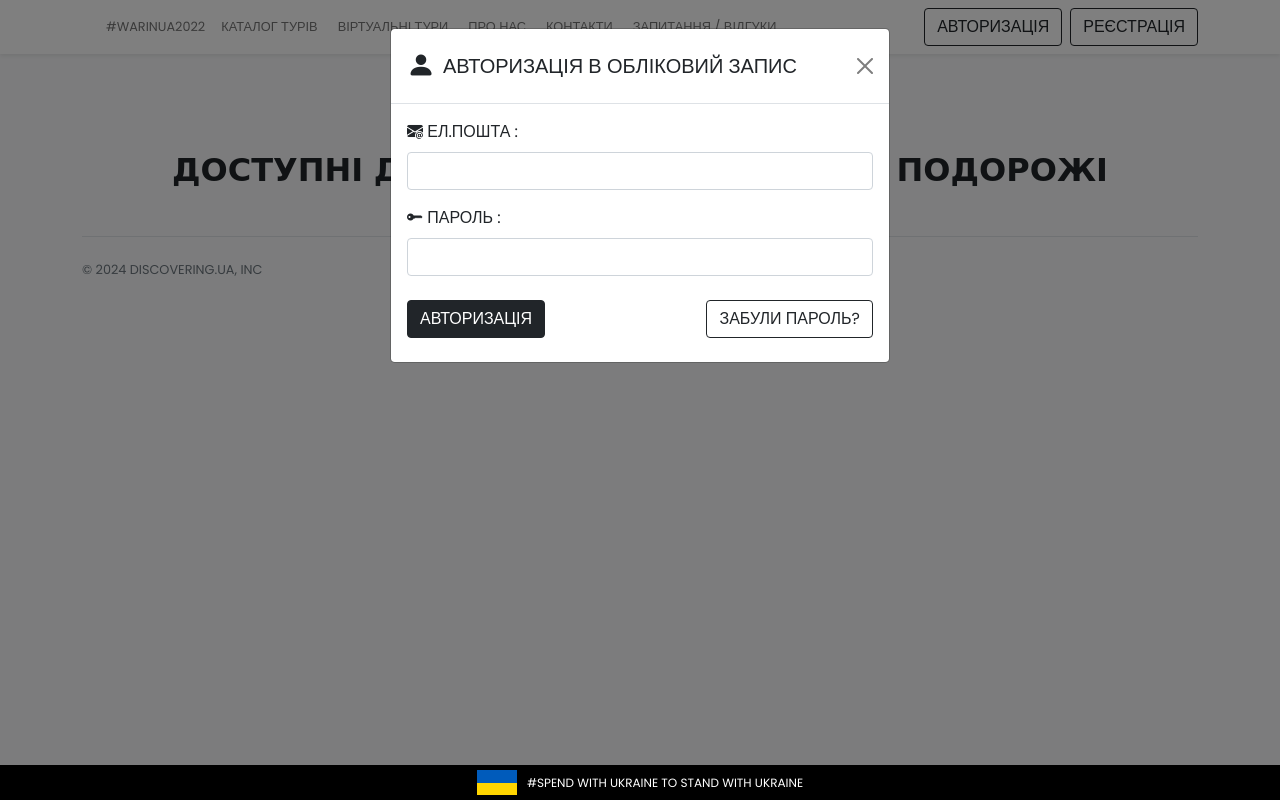
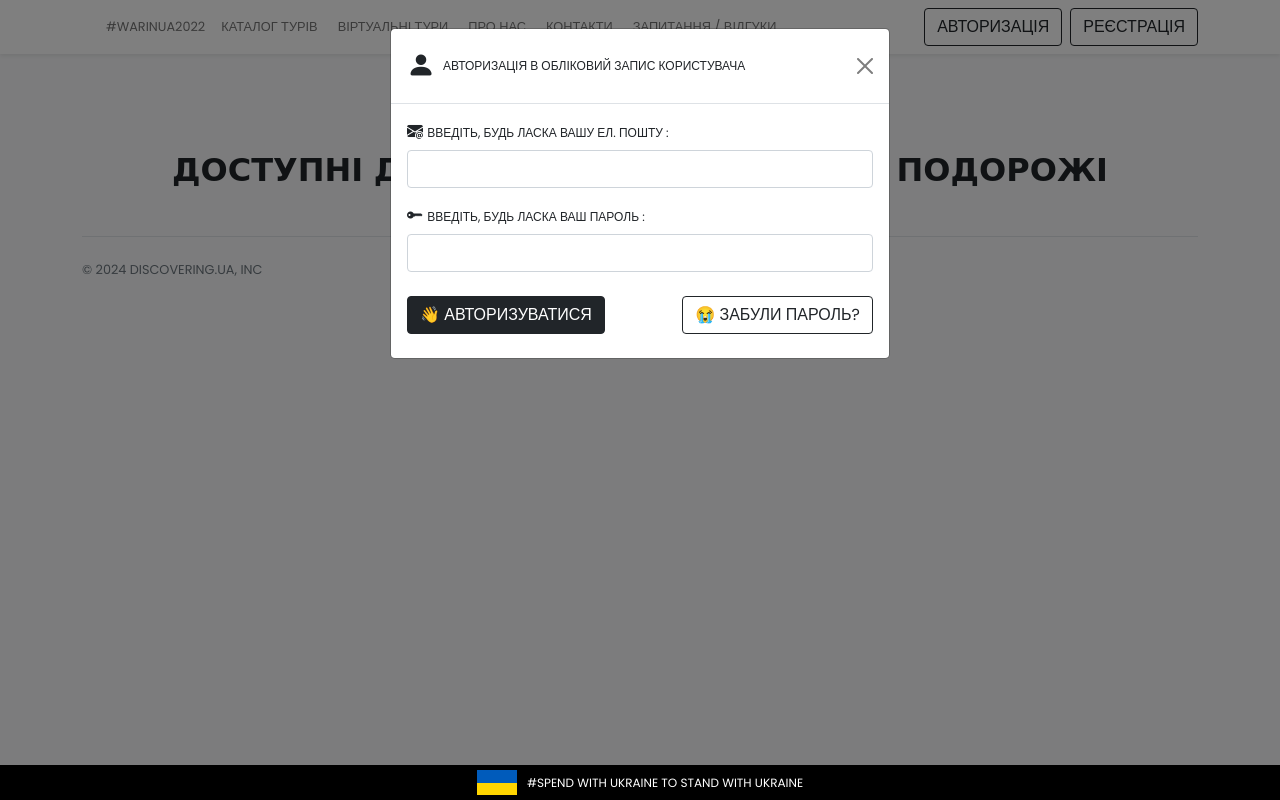
Before and after one commit to ikazut0/discovering-web, a PHP site: page /discovering-web/index.php in a window 1280 px wide, after a click on "АВТОРИЗАЦІЯ". Run offline with PHP 8.4, Linux system fonts and the light colour scheme; data that the repository does not hold is empty.

Commit message:
info: small-update

```diff
--- a/include/header.php
+++ b/include/header.php
@@ -71,25 +71,23 @@ $title_r = mysqli_fetch_assoc(selectData($title_q, $values, 'i'));
             <div class="modal-content">
                 <form method="post" action="login.php">
                     <div class="modal-header">
-                        <h5 class="modal-title d-flex align-items-center">
-                            <i class="bi bi-person-fill fs-3 me-2"></i> АВТОРИЗАЦІЯ В ОБЛІКОВИЙ ЗАПИС
-                        </h5>
+                        <h5 class="modal-title d-flex align-items-center" style="font-size: 12px;"><i class="bi bi-person-fill fs-3 me-2"></i> АВТОРИЗАЦІЯ В ОБЛІКОВИЙ ЗАПИС КОРИСТУВАЧА</h5>
                         <button type="reset" class="btn-close shadow-none" data-bs-dismiss="modal" aria-label="Close"></button>
                     </div>
                     <div class="modal-body">
                         <div class="mb-3">
                             <i class="bi bi-envelope-at-fill"></i>
-                            <label class="form-label">ЕЛ.ПОШТА :</label>
+                            <label class="form-label" style="font-size: 12px;">ВВЕДІТЬ, БУДЬ ЛАСКА ВАШУ ЕЛ. ПОШТУ : </label>
                             <input name="login_email" type="email" class="form-control shadow-none">
                         </div>
                         <div class="mb-4">
                             <i class="bi bi-key-fill"></i>
-                            <label class="form-label">ПАРОЛЬ :</label>
+                            <label class="form-label" style="font-size: 12px;">ВВЕДІТЬ, БУДЬ ЛАСКА ВАШ ПАРОЛЬ : </label>
                             <input name="login_pass" type="password" class="form-control shadow-none">
                         </div>
                         <div class="d-flex align-items-center justify-content-between mb-2">
-                            <button type="submit" class="btn btn-dark shadow-none" name="loginBtn">АВТОРИЗАЦІЯ</button>
-                            <a href="change-password.php" class="btn btn-outline-dark shadow-none">ЗАБУЛИ ПАРОЛЬ?</a>
+                            <button type="submit" class="btn btn-dark shadow-none" name="loginBtn">👋 АВТОРИЗУВАТИСЯ </button>
+                            <a href="change-password.php" class="btn btn-outline-dark shadow-none">😭 ЗАБУЛИ ПАРОЛЬ? </a>
                         </div>
                     </div>
                 </form>
@@ -102,7 +100,7 @@ $title_r = mysqli_fetch_assoc(selectData($title_q, $values, 'i'));
         <div class="modal-content">
             <form id="register-form" method="post" action="register.php" enctype="multipart/form-data">
                 <div class="modal-header">
-                    <h5 class="modal-title d-flex align-items-center">
+                    <h5 class="modal-title d-flex align-items-center" style="font-size: 12px;">
                         <i class="bi bi-person-bounding-box fs-3 me-2"></i>РЕЄСТРАЦІЯ ОБЛІКОВОГО ЗАПИСУ
                     </h5>
                     <button type="reset" class="btn-close shadow-none" data-bs-dismiss="modal" aria-label="Close"></button>
@@ -114,40 +112,41 @@ $title_r = mysqli_fetch_assoc(selectData($title_q, $values, 'i'));
                     <div class="container-fluid">
                         <div class="row">
                             <div class="col-md-6 ps-0 mb-3">
-                                <label class="form-label">ІМ'Я :</label>
+                                <label class="form-label" style="font-size: 12px;">ВВЕДІТЬ, БУДЬ ЛАСКА ВАШЕ РЕАЛЬНЕ ІМ'Я : </label>
                                 <input name="name" type="text" class="form-control shadow-none" required>
                             </div>
                             <div class="col-md-6 p-0 mb-3">
-                                <label class="form-label">ЕЛ.ПОШТА :</label>
+                                <label class="form-label" style="font-size: 12px;">ВВЕДІТЬ, БУДЬ ЛАСКА ВАШУ ЕЛ. АДРЕСУ : </label>
                                 <input name="email" type="email" class="form-control shadow-none" required>
                             </div>
                             <div class="col-md-6 ps-0 mb-3">
-                                <label class="form-label">НОМЕР ТЕЛЕФОНУ :</label>
+                                <label class="form-label" style="font-size: 12px;">ВВЕДІТЬ, БУДЬ ЛАСКА ВАШ НОМЕР ТЕЛЕФОНУ : </label>
                                 <input name="phone-num" type="number" class="form-control shadow-none" required>
                             </div>
                             <div class="col-md-6 p-0 mb-3">
-                                <label class="form-label">АДРЕСА :</label>
+                                <label class="form-label" style="font-size: 12px;">ВВЕДІТЬ, БУДЬ ЛАСКА АДРЕСУ ПРОЖИВАННЯ : </label>
                                 <textarea name="address" class="form-control shadow-none" rows="1" required></textarea>
                             </div>
                             <div class="col-md-6 ps-0 mb-3">
-                                <label class="form-label">ПІН-КОД :</label>
+                                <label class="form-label" style="font-size: 12px;">ВВЕДІТЬ, БУДЬ ЛАСКА ПОШТОВИЙ ІНДЕКС : </label>
                                 <input name="pincode" type="number" class="form-control shadow-none" required>
                             </div>
-                            <div class="col-md-6 p-0 mb-3">
-                                <label class="form-label">ДАТА НАРОДЖЕННЯ :</label>
+                            <div class="col-md-6 p-0 mb-3" style="font-size: 12px;">
+                                <label class="form-label">ВВЕДІТЬ, БУДЬ ЛАСКА ВАШУ ДАТУ НАРОДЖЕННЯ : </label>
                                 <input name="dob" type="date" class="form-control shadow-none" required>
                             </div>
-                            <div class="col-md-6 ps-0 mb-3">
-                                <label class="form-label">ПАРОЛЬ :</label>
-                                <input name="pass" type="password" class="form-control shadow-none" required>
+                            <div class="col-md-6 ps-0 mb-3" style="font-size: 12px;">
+                                <label class="form-label" style="font-size: 12px;">ПРИДУМАЙТЕ, БУДЬ ЛАСКА ДОВОЛІ СКЛАДНИЙ ПАРОЛЬ : </label>
+                                <input name="pass" id="passwordInput" type="password" class="form-control shadow-none" required>
+                                <div id="passwordStrength" class="mt-2"></div>
                             </div>
-                            <div class="col-md-6 p-0 mb-3">
-                                <label class="form-label">ПІДТВЕРДЖЕННЯ ПАРОЛЯ :</label>
+                            <div class="col-md-6 p-0 mb-3" style="font-size: 12px;">
+                                <label class="form-label">ПІДТВЕРДІТЬ, БУДЬ ЛАСКА ВВЕДЕНИЙ ВАМИ ПАРОЛЬ : </label>
                                 <input name="cpass" type="password" class="form-control shadow-none" required>
                             </div>
                         </div>
                         <div class="text-center my-1">
-                            <button type="submit" class="btn btn-dark shadow-none" name="registerBtn">РЕЄСТРАЦІЯ</button>
+                            <button type="submit" class="btn btn-dark shadow-none" name="registerBtn">😎 ВІДКРИТИ СВІТ ПОДОРОЖЕЙ</button>
                         </div>
                     </div>
                 </div>
@@ -155,4 +154,42 @@ $title_r = mysqli_fetch_assoc(selectData($title_q, $values, 'i'));
         </div>
     </div>
 </div>
+
+<script>
+document.addEventListener('DOMContentLoaded', function() {
+    var passwordInput = document.getElementById('passwordInput');
+    var passwordStrength = document.getElementById('passwordStrength');
+
+    passwordInput.addEventListener('input', function() {
+        var password = passwordInput.value.trim();
+        if (password === '') {
+            passwordStrength.innerHTML = '';
+        } else {
+            var strength = calculatePasswordStrength(password);
+            updatePasswordStrengthIndicator(strength);
+        }
+    });
+
+    function calculatePasswordStrength(password) {
+        var strength = 0;
+
+        strength += password.length >= 8 ? 1 : 0;
+        strength += /[A-Z]/.test(password) ? 1 : 0;
+        strength += /[a-z]/.test(password) ? 1 : 0;
+        strength += /\d/.test(password) ? 1 : 0;
+        strength += /[!@#$%^&*()_+{}\[\]:;<>,.?~\\/-]/.test(password) ? 1 : 0;
+
+        return strength;
+    }
+
+    function updatePasswordStrengthIndicator(strength) {
+        var indicators = ['😭 СЛАБКИЙ', '🧐 ПОМІРНИЙ', '😎 СИЛЬНИЙ'];
+        var indicator = indicators[Math.min(Math.floor(strength / 2), 2)];
+        var colorClass = ['text-danger', 'text-warning', 'text-success'][Math.min(Math.floor(strength / 2), 2)];
+
+        passwordStrength.innerHTML = 'СКЛАДНІСТЬ ПАРОЛЯ СТАНОВИТЬ : <span class="' + colorClass + '">' + indicator + '</span>';
+    }
+});
+</script>
+
 <?php } ?>
```
